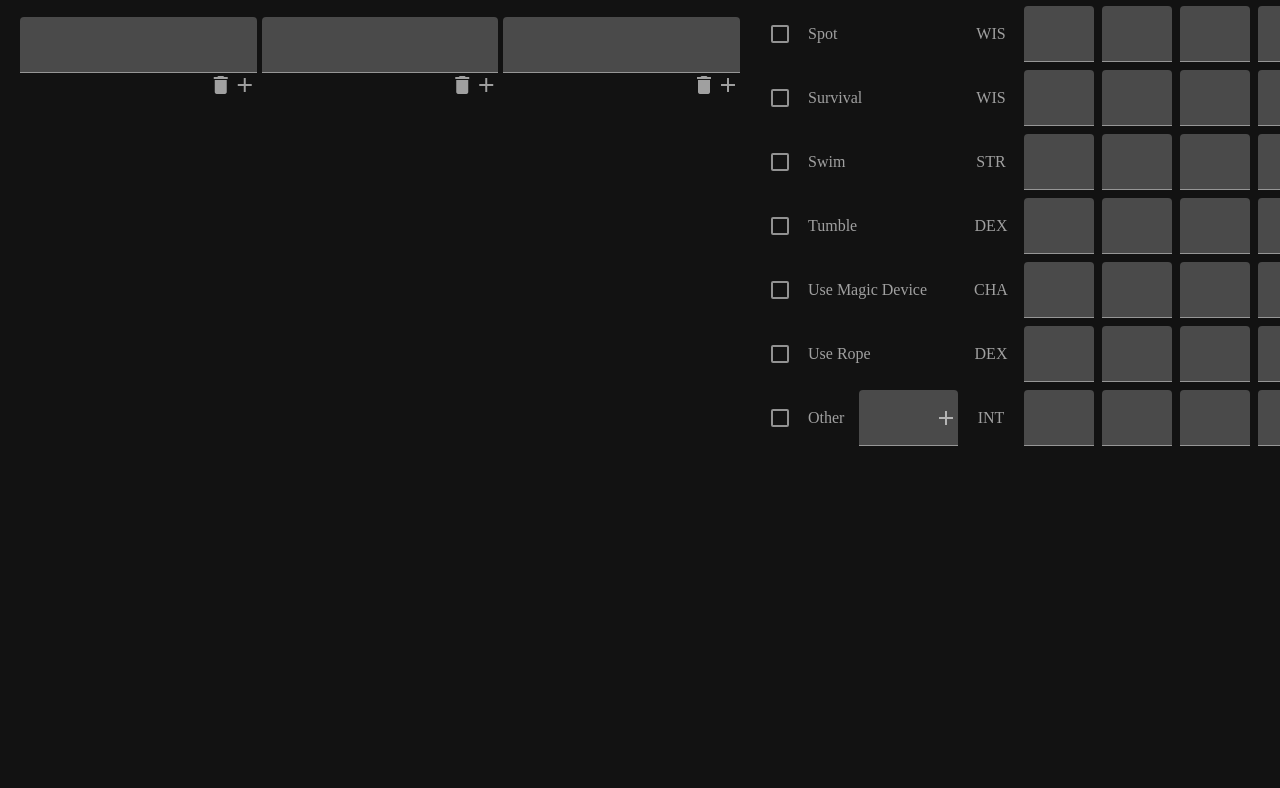
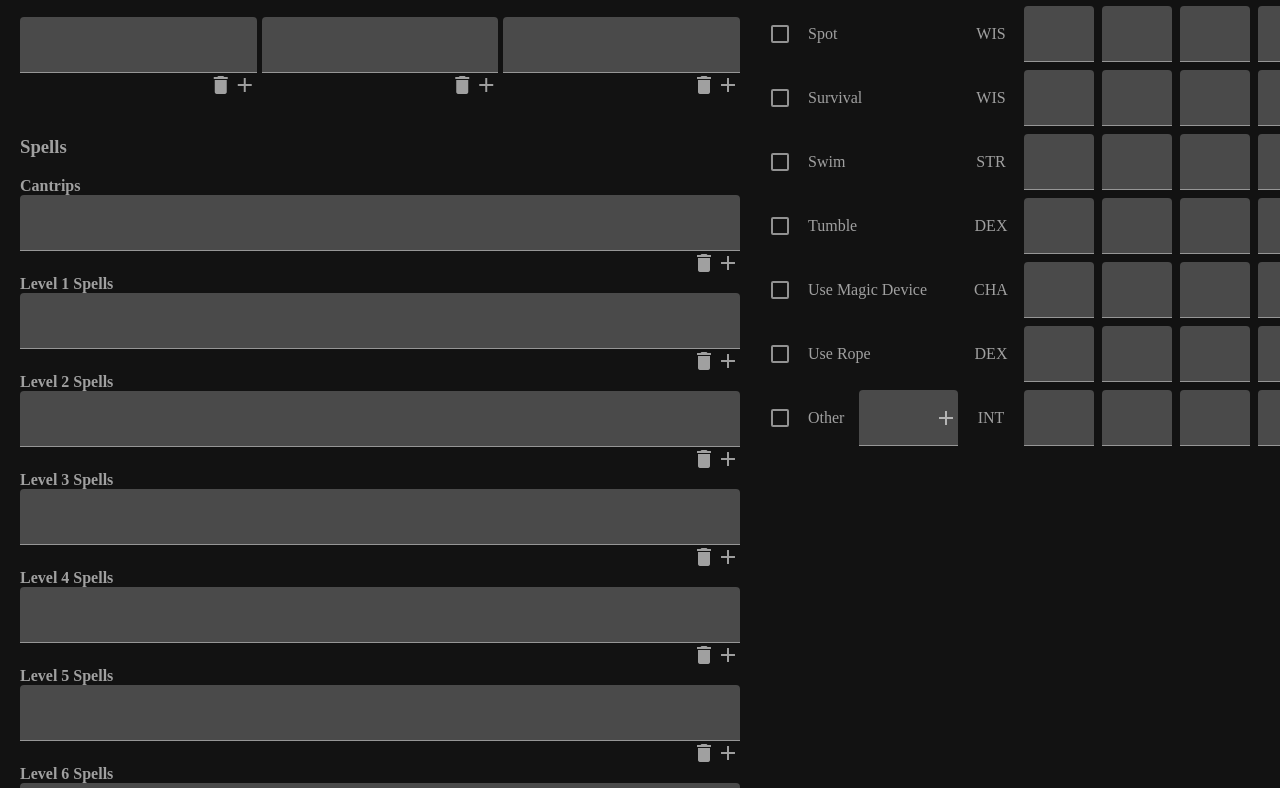
Before and after one commit to RDoneux/character-record-sheet-3.5, an Angular app: page /character-sheet in a window 1280 px wide. Shown: the part 2460-3248 px from the top of the page. Before the commit the page ends 2926 px from the top, so only its background shows below. Built offline with nearby package versions, Linux system fonts and the light colour scheme.

Commit message:
Add spells component to character sheet; implement spells form and UI

```diff
--- a/src/app/pages/character-sheet/character-sheet.component.html
+++ b/src/app/pages/character-sheet/character-sheet.component.html
@@ -10,4 +10,5 @@
   <app-gear />
   <app-possessions />
   <app-special-abilities />
+  <app-spells />
 </div>
--- a/src/app/pages/character-sheet/character-sheet.component.scss
+++ b/src/app/pages/character-sheet/character-sheet.component.scss
@@ -3,7 +3,7 @@
 
   display: grid;
   grid-template-columns: minmax(300px, 0.3fr) minmax(400px, 0.3fr) 1fr;
-  grid-template-rows: auto auto auto auto auto auto auto auto auto 1fr;
+  grid-template-rows: auto auto auto auto auto auto auto auto auto auto 1fr;
   gap: 20px;
   align-items: center;
 
@@ -27,6 +27,7 @@
   app-skills {
     grid-column: 3;
     grid-row: 3 / span 8;
+    align-self: flex-start;
   }
 
   app-saving-throws {
@@ -52,4 +53,8 @@
   app-special-abilities {
     grid-column: 1 / span 2;
   }
+
+  app-spells {
+    grid-column: 1 / span 2;
+  }
 }
--- a/src/app/pages/character-sheet/character-sheet.component.ts
+++ b/src/app/pages/character-sheet/character-sheet.component.ts
@@ -10,6 +10,7 @@ import { AttacksComponent } from "./fragments/attacks/attacks.component";
 import { GearComponent } from "./fragments/gear/gear.component";
 import { PossessionsComponent } from "./fragments/possessions/possessions.component";
 import { SpecialAbilitiesComponent } from "./fragments/special-abilities/special-abilities.component";
+import { SpellsComponent } from './fragments/spells/spells.component';
 
 @Component({
   selector: 'app-character-sheet',
@@ -24,7 +25,8 @@ import { SpecialAbilitiesComponent } from "./fragments/special-abilities/special
     AttacksComponent,
     GearComponent,
     PossessionsComponent,
-    SpecialAbilitiesComponent
+    SpecialAbilitiesComponent,
+    SpellsComponent
 ],
   templateUrl: './character-sheet.component.html',
   styleUrl: './character-sheet.component.scss',
--- /dev/null
+++ b/src/app/pages/character-sheet/fragments/spells/interfaces/i-spells.ts
@@ -0,0 +1,28 @@
+import { FormGroupType } from '../../../../../types/form-group-type';
+
+export interface ISpells {
+  0: String[] | null;
+  1: String[] | null;
+  2: String[] | null;
+  3: String[] | null;
+  4: String[] | null;
+  5: String[] | null;
+  6: String[] | null;
+  7: String[] | null;
+  8: String[] | null;
+  9: String[] | null;
+}
+export interface ISpellsForm extends FormGroupType<ISpells> {}
+
+export const SPELLS_DEFAULT: ISpells = {
+  0: [''],
+  1: [''],
+  2: [''],
+  3: [''],
+  4: [''],
+  5: [''],
+  6: [''],
+  7: [''],
+  8: [''],
+  9: [''],
+};
--- /dev/null
+++ b/src/app/pages/character-sheet/fragments/spells/spells.component.html
@@ -0,0 +1,23 @@
+<form [formGroup]="spellsForm">
+  <h3>Spells</h3>
+  @for(level of spellControls; track level) {
+  <div [formGroupName]="level">
+    @if (level == '0') {
+    <h4>Cantrips</h4>
+    } @else {
+    <h4>Level {{ level }} Spells</h4>
+    } @for(spell of getSpells(level); track spell) {
+    <mat-form-field class="no-bottom-margin">
+      <input matInput [formControlName]="spell" />
+    </mat-form-field>
+    <div class="icon-container">
+      @if(getSpells(level).length > 0) {
+      <mat-icon (click)="removeSpell(level, spell)">delete</mat-icon>
+      } @if($index == getSpells(level).length - 1){
+      <mat-icon (click)="addSpell(level, spell)">add</mat-icon>
+      }
+    </div>
+    }
+</div>
+}
+</form>
--- /dev/null
+++ b/src/app/pages/character-sheet/fragments/spells/spells.component.scss
@@ -0,0 +1,13 @@
+mat-form-field {
+  width: 100%;
+}
+
+h4 {
+    margin: 0;
+}
+
+.icon-container {
+  grid-column: 3;
+  display: flex;
+  justify-content: flex-end;
+}
--- /dev/null
+++ b/src/app/pages/character-sheet/fragments/spells/spells.component.ts
@@ -0,0 +1,74 @@
+import { Component } from '@angular/core';
+import { FormControl, FormGroup, ReactiveFormsModule } from '@angular/forms';
+import { debounceTime } from 'rxjs';
+import { FormBuilderService } from '../../../../services/form-builder.service';
+import { LocalStorageService } from '../../../../services/local-storage.service';
+import { ISpellsForm, ISpells, SPELLS_DEFAULT } from './interfaces/i-spells';
+import { MatFormFieldModule } from '@angular/material/form-field';
+import { MatInputModule } from '@angular/material/input';
+import { MatIconModule } from '@angular/material/icon';
+import { MatCheckboxModule } from '@angular/material/checkbox';
+
+@Component({
+  selector: 'app-spells',
+  imports: [
+    ReactiveFormsModule,
+    MatFormFieldModule,
+    MatInputModule,
+    MatIconModule,
+    MatCheckboxModule
+  ],
+  templateUrl: './spells.component.html',
+  styleUrl: './spells.component.scss',
+})
+export class SpellsComponent {
+  static readonly STORAGE_KEY = 'spells';
+
+  constructor(
+    private localStorage: LocalStorageService,
+    private formBuilder: FormBuilderService
+  ) {}
+
+  spellsForm!: FormGroup<ISpellsForm>;
+
+  ngOnInit() {
+    const persistedSpells: ISpells | null = this.localStorage.load<ISpells>(
+      SpellsComponent.STORAGE_KEY
+    );
+
+    this.spellsForm = this.formBuilder.buildForm(
+      persistedSpells ? persistedSpells : SPELLS_DEFAULT
+    );
+
+    this.spellsForm.valueChanges.pipe(debounceTime(1000)).subscribe(() => {
+      this.localStorage.save<ISpells>(
+        SpellsComponent.STORAGE_KEY,
+        this.spellsForm.getRawValue()
+      );
+    });
+  }
+
+  get spellControls() {
+    return Object.keys(this.spellsForm.controls);
+  }
+
+  getSpells(level: string): string[] {
+    return (
+      Object.keys((this.spellsForm.get(level) as FormGroup).controls) || []
+    );
+  }
+
+  removeSpell(level: string, spell: string) {
+    const control: FormGroup = this.spellsForm.get(level) as FormGroup;
+    if (control) {
+      control.removeControl(spell);
+    }
+  }
+
+  addSpell(level: string, spell: string) {
+    const control: FormGroup = this.spellsForm.get(level) as FormGroup;
+    if (control) {
+      control.addControl(`${+spell + 1}`, new FormControl(''));
+    }
+  }
+}
```
Also changed, not shown: 1 other file (tests, documents, lock files or other folders).
